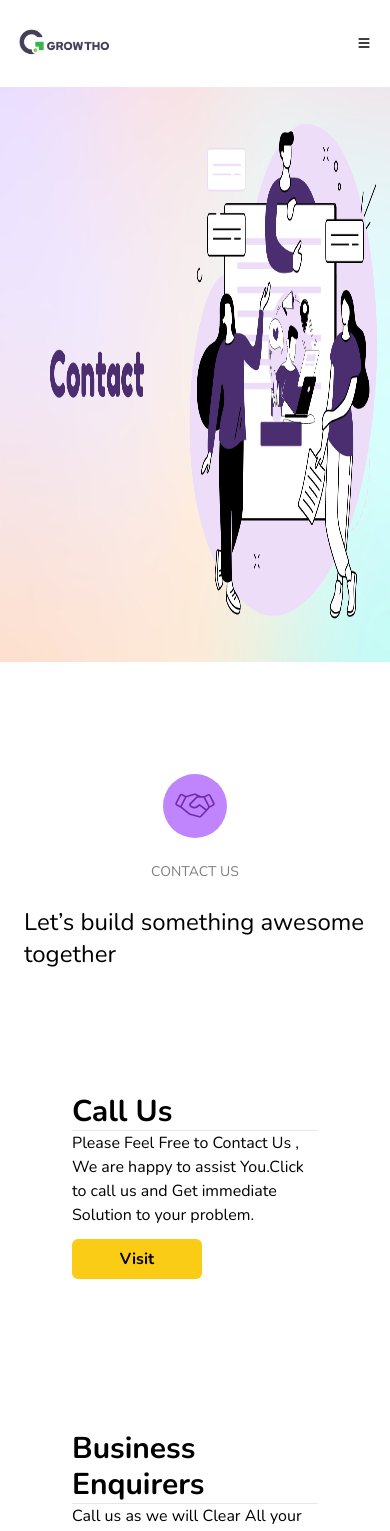
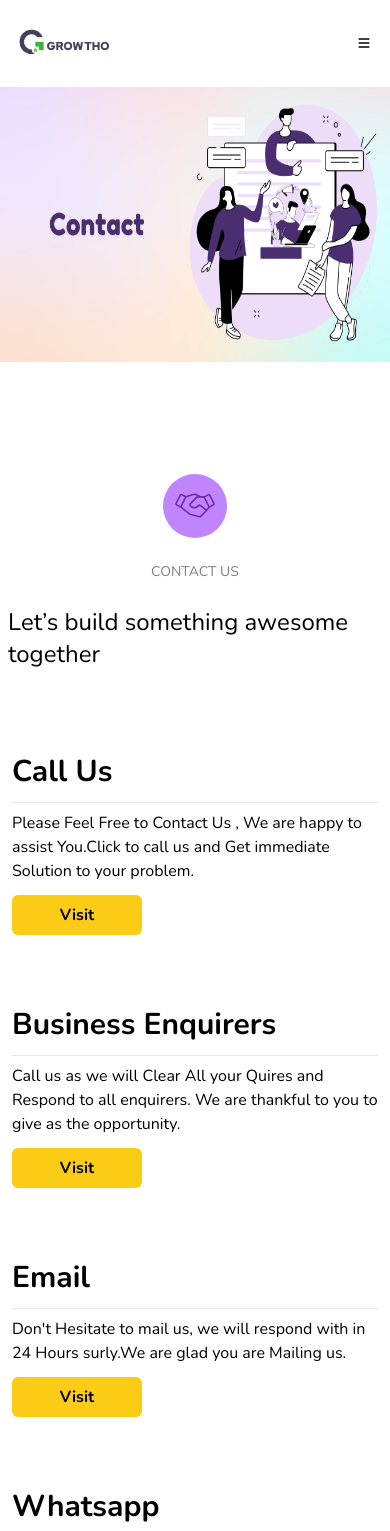
Before and after one commit to Ammyy9908/growtho, a Next.js app: page /contact in a window 390 px wide. Shown: the top 1531 px of the page. Built offline with nearby package versions, Linux system fonts and the light colour scheme.

Commit message:
contact page enhanced

```diff
--- a/pages/about.jsx
+++ b/pages/about.jsx
@@ -66,7 +66,7 @@ export default function Home() {
       <Navbar />
 
       <section
-        className="hero-section flex items-center justify-center relative h-[310px] sm:h-[375px] md:h-[575px] w-full bg-[rgb(233,222,254)] relative "
+        className="hero-section flex items-center justify-center  h-[275px]  sm:h-[375px] md:h-[575px] w-full bg-[rgb(233,222,254)] relative "
         style={{
           background: `linear-gradient(122deg, rgba(233,222,254,1) 0%, rgba(206,249,242,1) 97%)`,
         }}
--- a/pages/blog.jsx
+++ b/pages/blog.jsx
@@ -45,7 +45,7 @@ function Blog() {
   return (
     <div className="w-full">
       <Navbar />
-      <section className="hero-section flex items-center justify-center relative h-[575px] w-full bg-gray-400/20 relative">
+      <section className="hero-section flex items-center justify-center  h-[275px] w-full bg-gray-400/20 relative">
         {/* <h2 className="text-3xl md:text-6xl absolute top-[50%] left-[50%] -translate-x-[50%] -translate-y-[50%] font-semibold z-50">
           Our <span className="text-[#5956E8]">Blogs</span>
         </h2> */}
@@ -109,7 +109,7 @@ function Blog() {
 
       <section className="post-section py-32 px-8 md:px-32">
         <div className="post_section_container">
-          <div className="post_section_header flex items-center justify-between">
+          <div className="post_section_header flex flex-col gap-3 md:flex-row items-center justify-between">
             <h1>Latest Posts</h1>
             <div className="post-tags">
               <ul className="w-full flex items-center gap-6">
--- a/pages/contact.jsx
+++ b/pages/contact.jsx
@@ -27,12 +27,12 @@ function FormControl({ label, type, value, setValue, placeholder, name, id }) {
 
 function ContactCard({ title, description, link }) {
   return (
-    <div className="contact-card px-6 py-3 rounded-md">
-      <div className="contact-card-box bg-white py-12 px-6 rounded-md">
-        <div className="contact-card-chip">
+    <div className="contact-card py-3 rounded-md">
+      <div className="contact-card-box bg-white py-2 px-1 rounded-md">
+        <div className="contact-card-chi mb-3">
           <p className="text-3xl font-bold">{title}</p>
         </div>
-        <hr />
+        <hr className="mb-2" />
         <p>{description}</p>
         {link && (
           <a
@@ -82,7 +82,7 @@ function Contact() {
   return (
     <div className="w-full h-screen">
       <Navbar />
-      <section className="hero-section flex items-center justify-center relative h-[575px] w-full bg-white relative">
+      <section className="hero-section flex items-center justify-center relative h-[275px] md:h-[575px] w-full bg-white">
         {/* <h2 className="text-3xl md:text-6xl absolute top-[50%] left-[50%] -translate-x-[50%] -translate-y-[50%] font-semibold z-20">
           Contact <span className="text-[#5956E8]">us</span>
         </h2> */}
@@ -92,7 +92,7 @@ function Contact() {
           className="w-full h-full  absolute inset-0"
         />
       </section>
-      <section className="contact-section bg-white py-12 px-6 md:px-32">
+      <section className="contact-section bg-white py-12 px-2 md:px-32">
         <div className="section-header my-16 flex flex-col items-center gap-6 ">
           <div className="header-icon w-16 h-16 bg-purple-400 flex items-center justify-center px-3 rounded-full">
             <img src="/hand.svg" alt="handshake-icon" />
```
